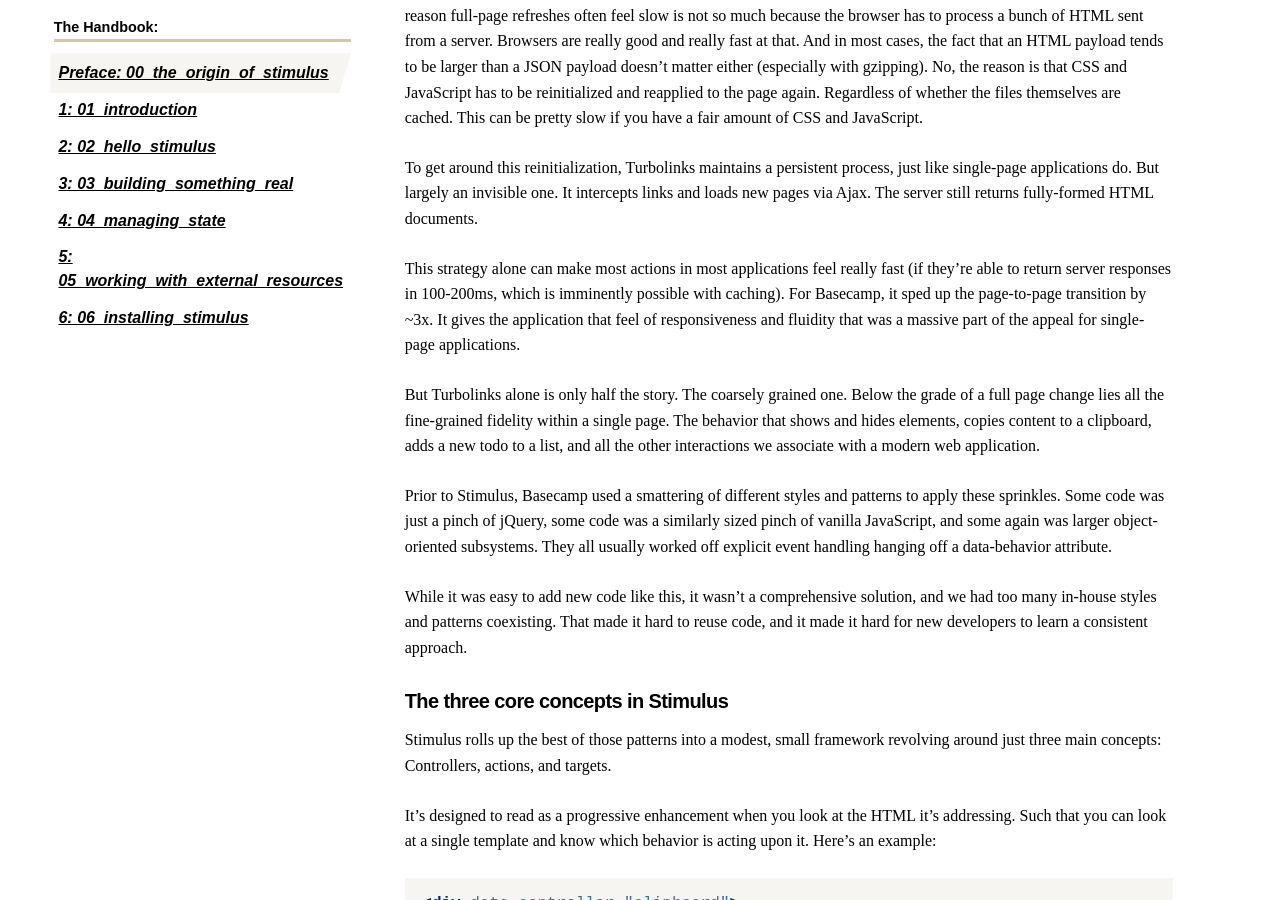
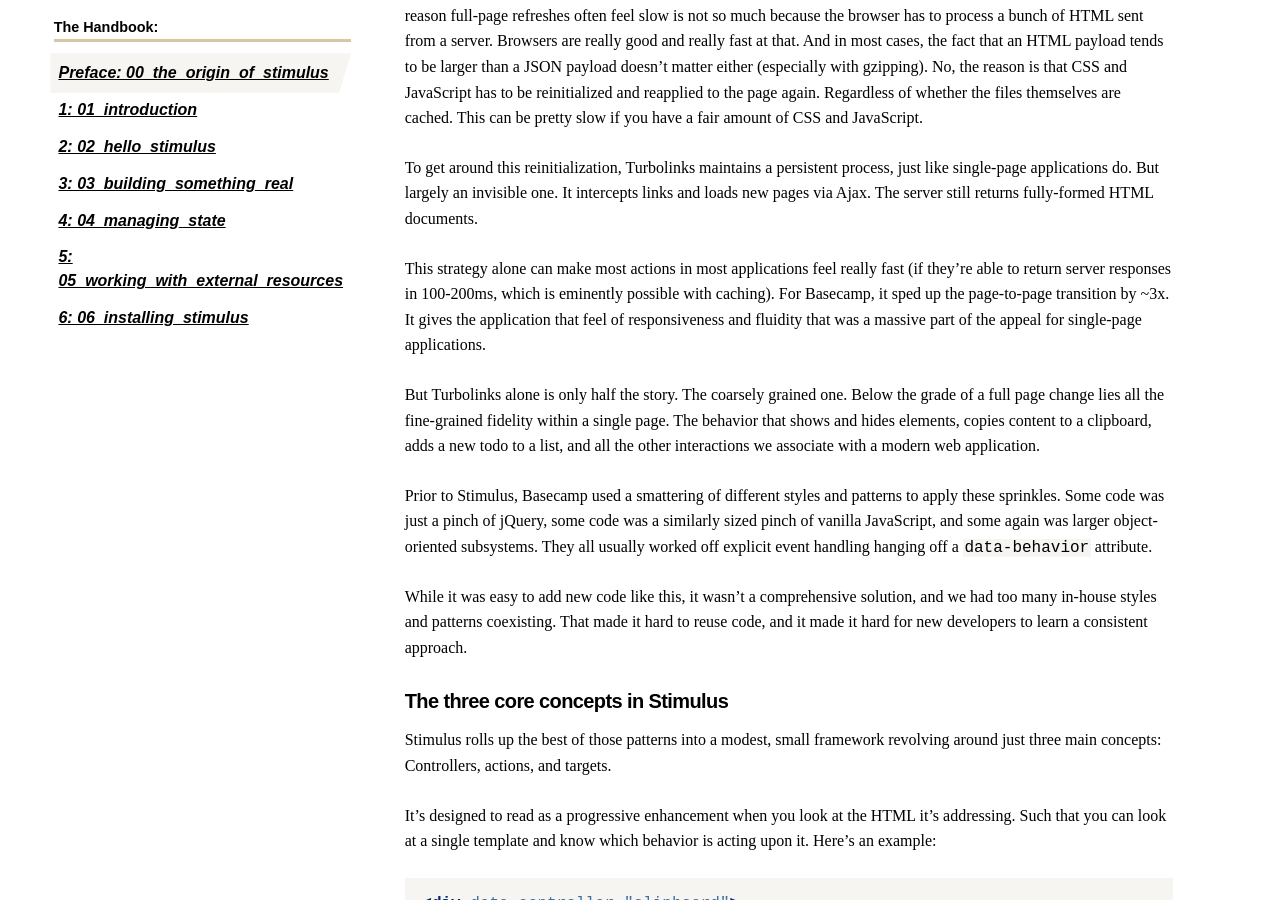
Before and after one commit to hotwired/stimulus-site, a Jekyll site: the page built from _handbook/00_the_origin_of_stimulus.md, in a window 1280 px wide and 900 px high, scrolled down 984 px. Built offline with Jekyll 4.4.1, drawn with Linux system fonts in a browser that asks for light colours; some web fonts are replaced; comment, search, counter and statistics services are not loaded.

Commit message:
Sync handbook

```diff
--- a/_handbook/00_the_origin_of_stimulus.md
+++ b/_handbook/00_the_origin_of_stimulus.md
@@ -26,11 +26,11 @@
 
 To get around this reinitialization, Turbolinks maintains a persistent process, just like single-page applications do. But largely an invisible one. It intercepts links and loads new pages via Ajax. The server still returns fully-formed HTML documents.
 
-This strategy alone can make most actions in most applications feel really fast (if they’re able to return server responses in 100-200ms, which is imminently possible with caching). For Basecamp, it sped up the page-to-page transition by ~3x. It gives the application that feel of responsiveness and fluidity that was a massive part of the appeal for single-page applications.
+This strategy alone can make most actions in most applications feel really fast (if they’re able to return server responses in 100-200ms, which is eminently possible with caching). For Basecamp, it sped up the page-to-page transition by ~3x. It gives the application that feel of responsiveness and fluidity that was a massive part of the appeal for single-page applications.
 
 But Turbolinks alone is only half the story. The coarsely grained one. Below the grade of a full page change lies all the fine-grained fidelity within a single page. The behavior that shows and hides elements, copies content to a clipboard, adds a new todo to a list, and all the other interactions we associate with a modern web application.
 
-Prior to Stimulus, Basecamp used a smattering of different styles and patterns to apply these sprinkles. Some code was just a pinch of jQuery, some code was a similarly sized pinch of vanilla JavaScript, and some again was larger object-oriented subsystems. They all usually worked off explicit event handling hanging off a data-behavior attribute.
+Prior to Stimulus, Basecamp used a smattering of different styles and patterns to apply these sprinkles. Some code was just a pinch of jQuery, some code was a similarly sized pinch of vanilla JavaScript, and some again was larger object-oriented subsystems. They all usually worked off explicit event handling hanging off a `data-behavior` attribute.
 
 While it was easy to add new code like this, it wasn’t a comprehensive solution, and we had too many in-house styles and patterns coexisting. That made it hard to reuse code, and it made it hard for new developers to learn a consistent approach.
 
```
Also changed, not shown: _handbook/02_hello_stimulus.md (+1 -1 lines).
